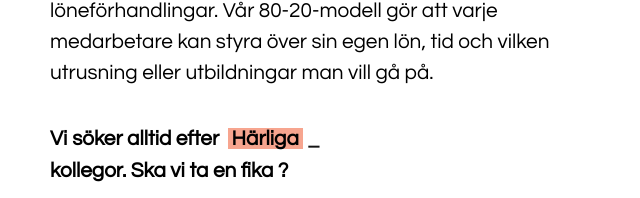
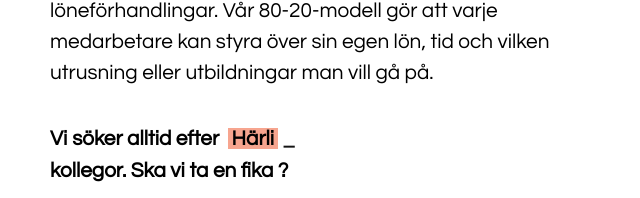
Before and after one commit to SofiaMEweiss/Sprinto-Website, a Gatsby site: page / in a window 1280 px wide. Shown: the part 1320-1518 px from the top of the page, 12-652 px from the left. Built offline with nearby package versions, Linux system fonts and the light colour scheme; Gatsby itself is replaced by a stand-in of ours; a web font is replaced by a local one.

Commit message:
typewriter

```diff
--- a/src/components/AboutSection/InfoElements.js
+++ b/src/components/AboutSection/InfoElements.js
@@ -88,20 +88,7 @@ export const Contact = styled.p `
   }
 `
 
-export const Typewriter = styled.span `
-  margin: 0 0 15px 4px;
-  font-size: 1.3rem;
-  line-height: 32px;
-  color: #000;
-  font-weight: bold;
-  background: #f7a58f;
-  padding: 0 4px;
-  /* border: red solid 1px; */
-  @media screen and (max-width: 768px) {
-    text-align: center;
-    font-size: 1.1rem;
-  }
-`
+
 export const Cursor = styled.span `
   margin-bottom: 15px;
   font-size: 1.3rem;
--- /dev/null
+++ b/src/components/AboutSection/Typewriter.js
@@ -0,0 +1,44 @@
+import React, { useState, useEffect } from 'react';
+import styled from 'styled-components';
+
+const StyledTypewriter = styled.span`
+  margin: 0 0 15px 4px;
+  font-size: 1.3rem;
+  line-height: 32px;
+  color: #000;
+  font-weight: bold;
+  background: #f7a58f;
+  padding: 0 4px;
+  /* border: red solid 1px; */
+  @media screen and (max-width: 768px) {
+    text-align: center;
+    font-size: 1.1rem;
+  }
+`
+
+const Typewriter = ({ words }) => {
+    const typewriterspeed = 200;
+    const [typewriterText, setTypewriterText] = useState('');
+    const [wordIndex, setWordIndex] = useState(0);
+
+    useEffect(() => {
+        const interval = setInterval(() => {
+            const messageToType = words[wordIndex];
+            if (typewriterText.length < messageToType.length) {
+                setTypewriterText(typewriterText + messageToType[typewriterText.length]);
+            } else {
+                if (wordIndex < words.length - 1) {
+                    setWordIndex(wordIndex + 1);
+                } else {
+                    setWordIndex(0);
+                }
+                setTypewriterText('');
+            }
+        }, typewriterspeed);
+        return () => clearInterval(interval);
+    }, [typewriterText]);
+
+    return <StyledTypewriter>{typewriterText}</StyledTypewriter>
+}
+
+export default Typewriter;
--- a/src/components/AboutSection/index.js
+++ b/src/components/AboutSection/index.js
@@ -12,13 +12,15 @@ import {
   TopLine,
   Heading,
   Subtitle,
-  Typewriter,
   Cursor,
   Contact,
   BtnContainer,
   ImgContainer,
   Img,
-} from "./InfoElements"
+} from "./InfoElements";
+import Typewriter from './Typewriter';
+
+
 
 const InfoSection = ({
   id,
@@ -33,21 +35,16 @@ const InfoSection = ({
   primary,
   dark,
 }) => {
-  const messageToType = "Härliga"
-  let cursorPosition = 0
-  const typewriterspeed = 200
+  const allMessages = ["Härliga", "Roliga", "Trevliga"];
 
-  useEffect(typewriter)
+  // function typewriter() {
+  //   setTypewriterText(messageToType.substring(0, cursorPosition));
+  //   cursorPosition++
 
-  function typewriter() {
-    const span = document.getElementById("typewriterMessage")
-    span.innerHTML = messageToType.substring(0, cursorPosition)
-    cursorPosition++
-
-    if (cursorPosition <= messageToType.length) {
-      setTimeout(typewriter, typewriterspeed)
-    }
-  }
+  //   if (cursorPosition <= messageToType.length) {
+  //     setTimeout(typewriter, typewriterspeed)
+  //   }
+  // }
 
   const [showModal, setShowModal] = useState(false);
 
@@ -68,7 +65,7 @@ const InfoSection = ({
                 <Subtitle> {description} </Subtitle>{" "}
                 <Contact>
                   Vi söker alltid efter{" "}
-                  <Typewriter id="typewriterMessage"> </Typewriter>{" "}
+                  <Typewriter words={allMessages}></Typewriter>{" "}
                   <Cursor> _ </Cursor>{" "}
                   <Contact> kollegor. Ska vi ta en fika ? </Contact>{" "}
                 </Contact>{" "}
```
